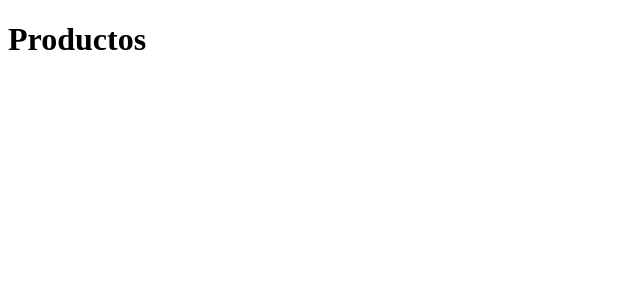
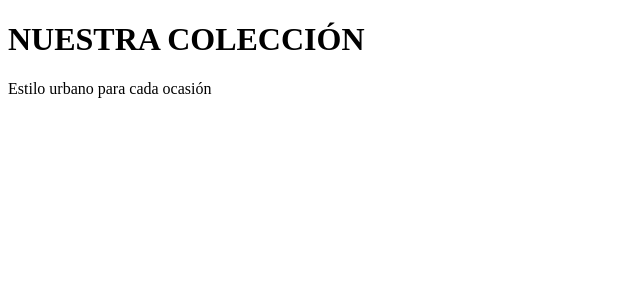
Before and after one commit to vcorreaga/ejercicio2-react, a React (Vite) app: page /productos in a window 1280 px wide. Shown: the top 300 px of the page, without its empty margins (0-640 px from the left). Built offline with nearby package versions, Linux system fonts and the light colour scheme.

Commit message:
inicio pagina de productos

```diff
--- a/src/pages/Products.jsx
+++ b/src/pages/Products.jsx
@@ -1,7 +1,8 @@
 function Products() {
   return (
     <div>
-      <h1>Productos</h1>
+      <h1>NUESTRA COLECCIÓN</h1>
+      <p>Estilo urbano para cada ocasión</p>
     </div>
   );
 }
```
